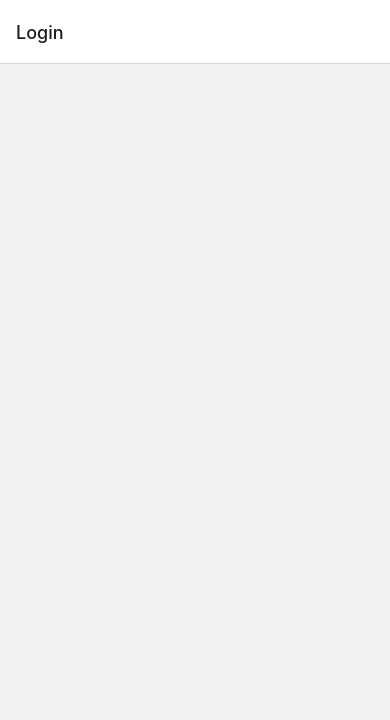
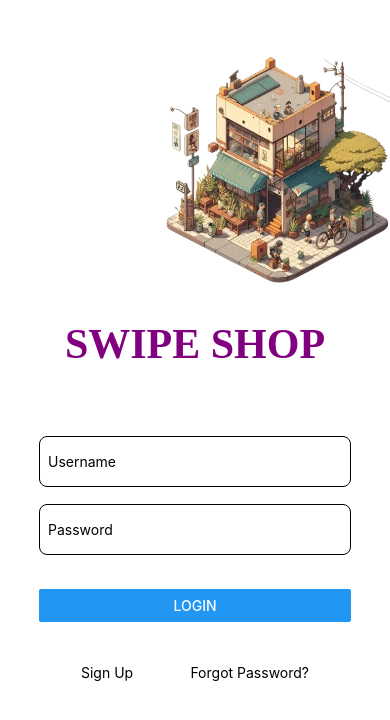
Before and after one commit to etthann/app, a React Native app: screen /Login in a window 390 px wide. Shown: the top 720 px of the page. Built offline with nearby package versions, Linux system fonts and the light colour scheme.

Commit message:
Created the frontend for the login page, no logic included

```diff
--- a/App.tsx
+++ b/App.tsx
@@ -10,8 +10,16 @@ const App: React.FC = () => {
   return (
     <NavigationContainer>
       <Stack.Navigator>
-        <Stack.Screen name="Login" component={Login} />
-        <Stack.Screen name="Home" component={Home} options={{title: 'Home'}} />
+        <Stack.Screen
+          name="Login"
+          component={Login}
+          options={{headerShown: false}}
+        />
+        <Stack.Screen
+          name="Home"
+          component={Home}
+          options={{headerShown: false}}
+        />
       </Stack.Navigator>
     </NavigationContainer>
   );
--- /dev/null
+++ b/Components/Auth.tsx
@@ -0,0 +1,5 @@
+class name {
+    constructor(parameters) {
+
+    }
+}
--- a/package.json
+++ b/package.json
@@ -12,8 +12,11 @@
   "dependencies": {
     "@react-navigation/native": "^6.1.17",
     "@react-navigation/native-stack": "^6.10.0",
+    "axios": "^1.7.2",
     "react": "18.2.0",
     "react-native": "0.74.3",
+    "react-native-logs": "^5.1.0",
+    "react-native-responsive-screen": "^1.4.2",
     "react-native-safe-area-context": "^4.10.8",
     "react-native-screens": "^3.32.0"
   },
--- a/screens/Login/Login.tsx
+++ b/screens/Login/Login.tsx
@@ -1,7 +1,24 @@
 /* eslint-disable prettier/prettier */
 /* eslint-disable react/self-closing-comp */
 import * as React from 'react';
-import { SafeAreaView } from 'react-native-safe-area-context';
+import {SafeAreaView} from 'react-native-safe-area-context';
+import LoginStyles from './LoginStyles';
+import {
+  Button,
+  Image,
+  Platform,
+  ScrollView,
+  Text,
+  TextInput,
+  View,
+} from 'react-native';
+import loginImage from '../../photos/loginPhoto.png';
+import {KeyboardAvoidingView} from 'react-native';
+import {
+  widthPercentageToDP as wp,
+  heightPercentageToDP as hp,
+} from 'react-native-responsive-screen';
+import axios from 'axios';
 
 interface LoginProps {
   navigation: {
@@ -9,11 +26,70 @@ interface LoginProps {
   };
 }
 
-const Login: React.FC<LoginProps> = () => {
+const Login: React.FC<LoginProps> = ({navigation}) => {
+  const [userName, setUserName] = React.useState();
+  const [password, setPassword] = React.useState();
+  const [error, setError] = React.useState('');
+
+
+
   return (
-    <SafeAreaView>
-      <SafeAreaView></SafeAreaView>
-    </SafeAreaView>
+    <KeyboardAvoidingView
+      style={LoginStyles.keyboardContainer}
+      behavior={Platform.OS === 'ios' ? 'padding' : 'height'}
+      keyboardVerticalOffset={Platform.OS === 'ios' ? 0 : hp('5%')}
+      enabled>
+      <ScrollView
+        keyboardShouldPersistTaps="handled"
+        style={LoginStyles.scrollContainer}>
+        <SafeAreaView style={LoginStyles.container}>
+          <View style={LoginStyles.imageContainer}>
+            <Image
+              source={loginImage}
+              resizeMode="contain"
+              style={LoginStyles.image}
+            />
+          </View>
+          <Text style={LoginStyles.loginTitle}>
+            <Text>SWIPE </Text>
+            SHOP
+          </Text>
+
+          <View style={LoginStyles.inputCOntainer}>
+            <TextInput
+              style={LoginStyles.inputFieldContainer}
+              onChangeText={() => {
+                setUserName;
+              }}
+              value={userName}
+              placeholder="Username"
+            />
+            <TextInput
+              style={LoginStyles.inputFieldContainer}
+              onChangeText={() => {
+                setPassword;
+              }}
+              value={password}
+              placeholder="Password"
+            />
+          </View>
+          <View style={LoginStyles.buttonContainer}>
+            <Button
+              title="Login"
+              accessibilityLabel="Click Here to Login"
+              onPress={() => {
+                navigation.navigate('Home');
+              }}
+            />
+          </View>
+
+          <View style={LoginStyles.otherOptionsContainer}>
+            <Text>Sign Up</Text>
+            <Text>Forgot Password?</Text>
+          </View>
+        </SafeAreaView>
+      </ScrollView>
+    </KeyboardAvoidingView>
   );
 };
 
--- /dev/null
+++ b/screens/Login/LoginStyles.tsx
@@ -0,0 +1,68 @@
+// styles.ts
+import {StyleSheet} from 'react-native';
+
+import {
+  widthPercentageToDP as wp,
+  heightPercentageToDP as hp,
+} from 'react-native-responsive-screen';
+import Home from '../Home/Home';
+
+const LoginStyles = StyleSheet.create({
+  keyboardContainer: {
+    backgroundColor: 'white',
+    flex: 1,
+  },
+  scrollContainer: {
+    backgroundColor: 'white',
+    flex: 1,
+  },
+  container: {
+    flex: 1,
+    alignItems: 'center',
+    backgroundColor: 'white',
+  },
+  imageContainer: {
+    backgroundColor: 'transparent',
+    height: hp('30%'),
+    width: wp('85%'),
+    marginTop: hp('5%'),
+  },
+  image: {
+    flex: 1,
+    width: null,
+    height: null,
+  },
+  loginTitle: {
+    marginTop: hp('3%'),
+    fontSize: hp('5%'),
+    color: 'purple',
+    fontWeight: 'bold',
+    fontFamily: 'Roboto-Bold',
+  },
+  inputCOntainer: {
+    fontWeight: 'bold',
+    marginTop: hp('6%'),
+    fontSize: hp('2%'),
+    color: 'black',
+  },
+  inputFieldContainer: {
+    width: wp('80%'),
+    height: hp('6%'),
+    borderWidth: hp('0.1%'),
+    padding: hp('1%'),
+    borderRadius: hp('1%'),
+    marginTop: hp('2%'),
+  },
+  buttonContainer: {
+    marginTop: hp('4%'),
+    width: wp('80%'),
+  },
+  otherOptionsContainer: {
+    width: wp('80%'),
+    flexDirection: 'row',
+    justifyContent: 'space-between',
+    padding: hp('5%'),
+  },
+});
+
+export default LoginStyles;
```
Also changed, not shown: photos/loginPhoto.png (added), 1 other file (tests, documents, lock files or other folders).
